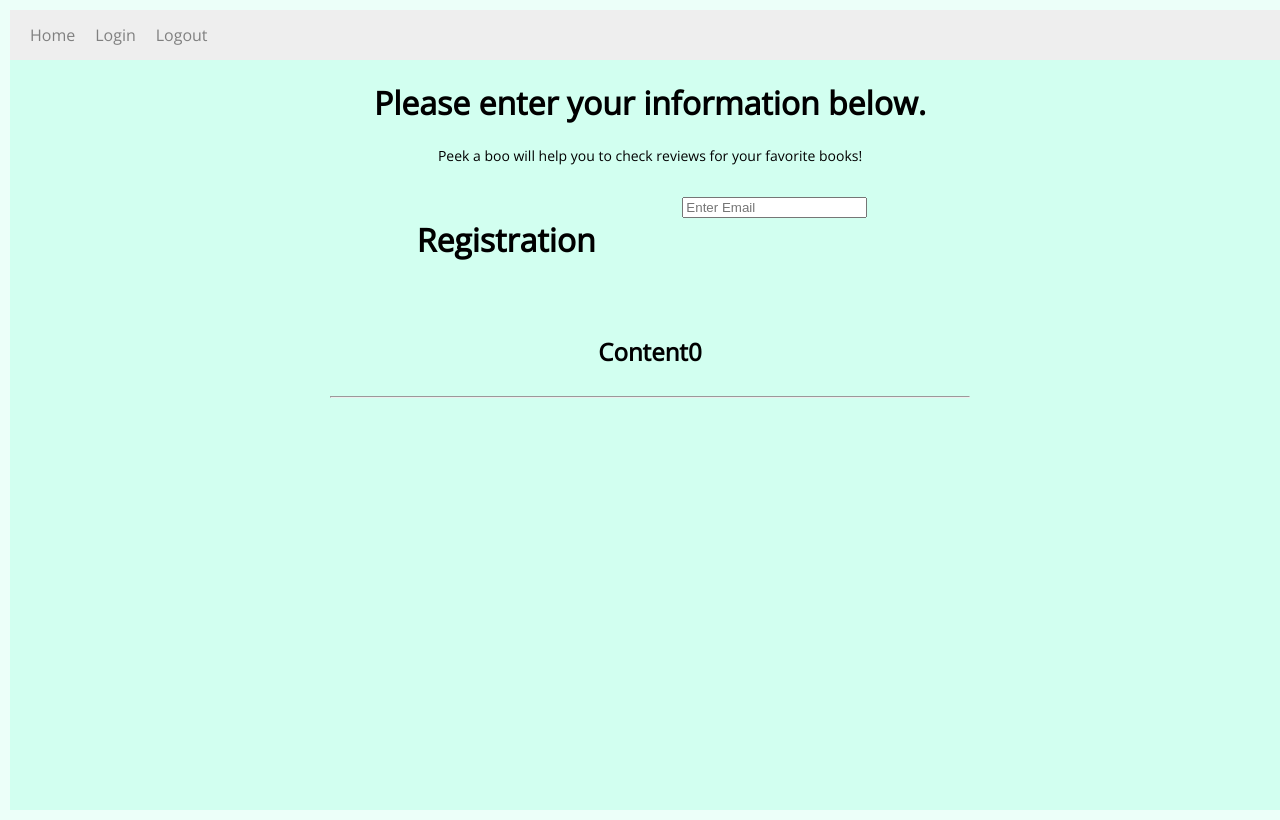
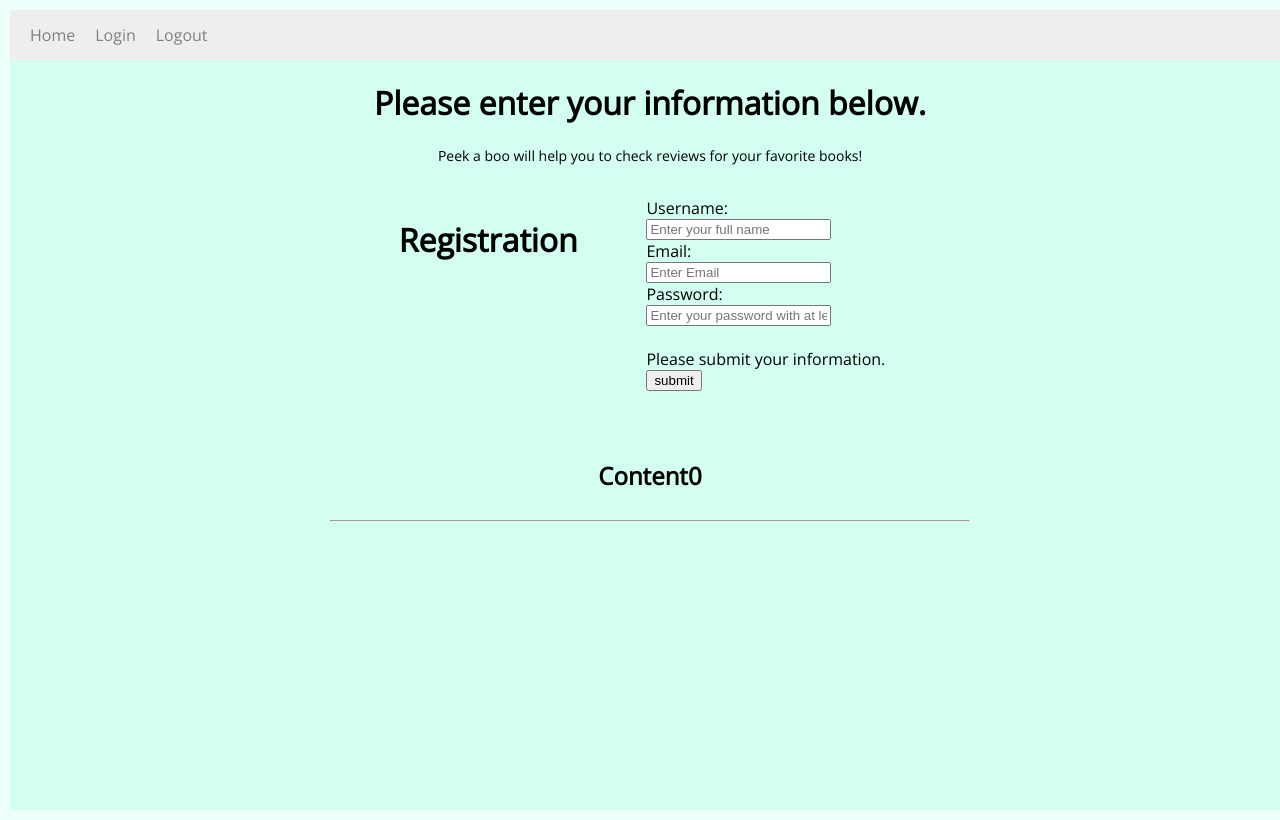
Before and after one commit to CarinaLR/Peek-a-boo, a Flask app: page /sign-up in a window 1280 px wide. Run offline with Flask 2, Linux system fonts and the light colour scheme.

Commit message:
add user form

```diff
--- a/application.py
+++ b/application.py
@@ -2,7 +2,7 @@ import os
 import requests
 
 
-from flask import Flask, session, render_template
+from flask import Flask, session, render_template, request, flash
 from flask_session import Session
 from sqlalchemy import create_engine
 from sqlalchemy.orm import scoped_session, sessionmaker
@@ -23,6 +23,8 @@ engine = create_engine(os.getenv(
     "DATABASE_URL"))
 db = scoped_session(sessionmaker(bind=engine))
 
+# Home page route
+
 
 @app.route("/")
 def index():
@@ -41,22 +43,37 @@ def main():
     data = res.json()
     return data
 
+# Application routes
 
-@app.route("/sign-up")
+
+@app.route("/sign-up", methods=["POST", "GET"])
 def sign():
     headline = "Please enter your information below."
-    return render_template("register.html", headline=headline)
+    email = None
+    if "sign" in session:
+        sign = session["sign"]
+
+        if request.method == "POST":
+            email = request.form["email"]
+            session["email"] = email
+            flash("Email was saved!")
+    else:
+        if "email" in session:
+            email = session["email"]
+    return render_template("register.html", headline=headline, email=email)
 
 
 @app.route("/login")
 def login():
-    headline = "Welcome, you are already login."
+    headline = "Welcome, you are not logged in!"
     return render_template("login.html", headline=headline)
 
 
 @app.route("/logout")
 def logout():
     headline = "Thank you for visiting us, come back soon!"
+    session.pop("sign", None)
+    session.pop("email", None)
     return render_template("logout.html", headline=headline)
 
 
--- a/templates/register.html
+++ b/templates/register.html
@@ -9,13 +9,40 @@ navbar %}
 <div id="single-book-detail" class="row">
   <h1>Registration</h1>
   <div class="column mr1">
-    <form action="{{ url_for('login')}}" method="POST">
+    <form action="#" method="POST">
+      <label>
+        Username:
+        <br />
+        <input type="text" name="userName" placeholder="Enter your full name" />
+      </label>
+      <br />
+      <label>
+        Email:
+        <br />
         <input
           type="email"
           name="email"
           placeholder="Enter Email"
           value="{{email if emial}}"
         />
+      </label>
+      <br />
+      <label>
+        Password:
+        <br />
+        <input
+          type="password"
+          name="password"
+          placeholder="Enter your password with at least two numbers"
+        />
+      </label>
+      <br />
+      <br />
+      <label>
+        Please submit your information.
+        <br />
+        <input type="submit" value="submit" />
+      </label>
     </form>
   </div>
 </div>
```
Also changed, not shown: 2 other files. Lines whose indentation alone changed are shown as unchanged.
